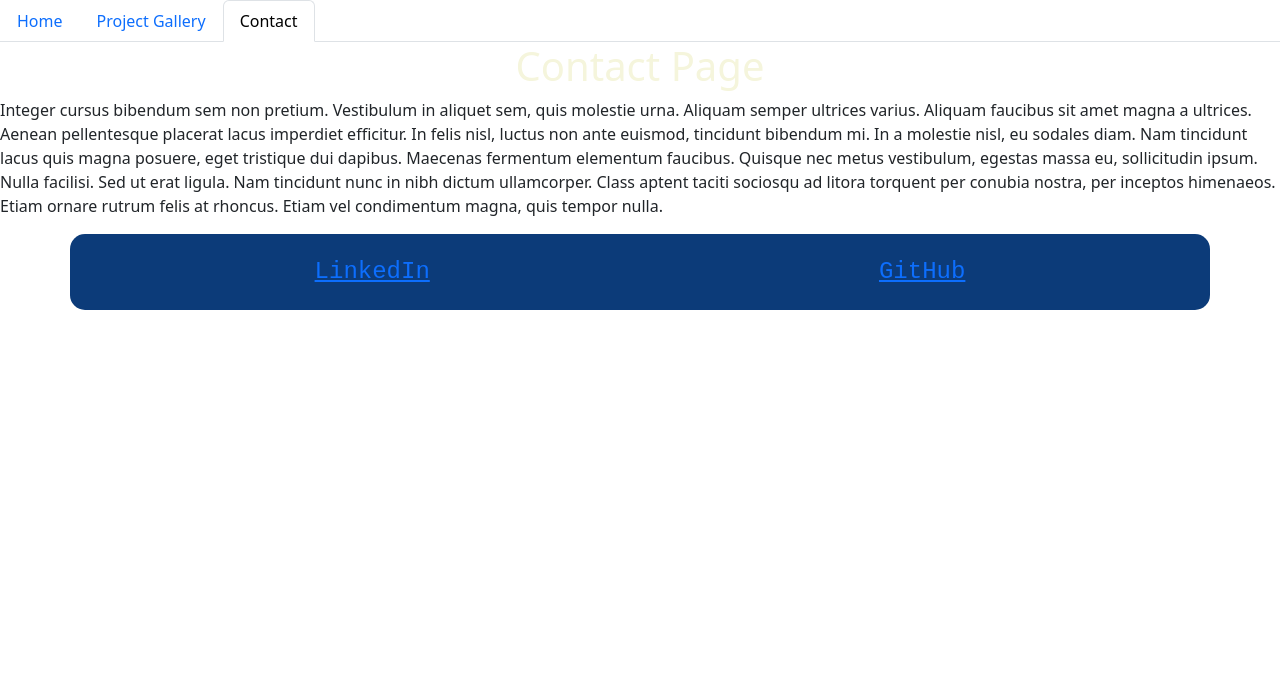
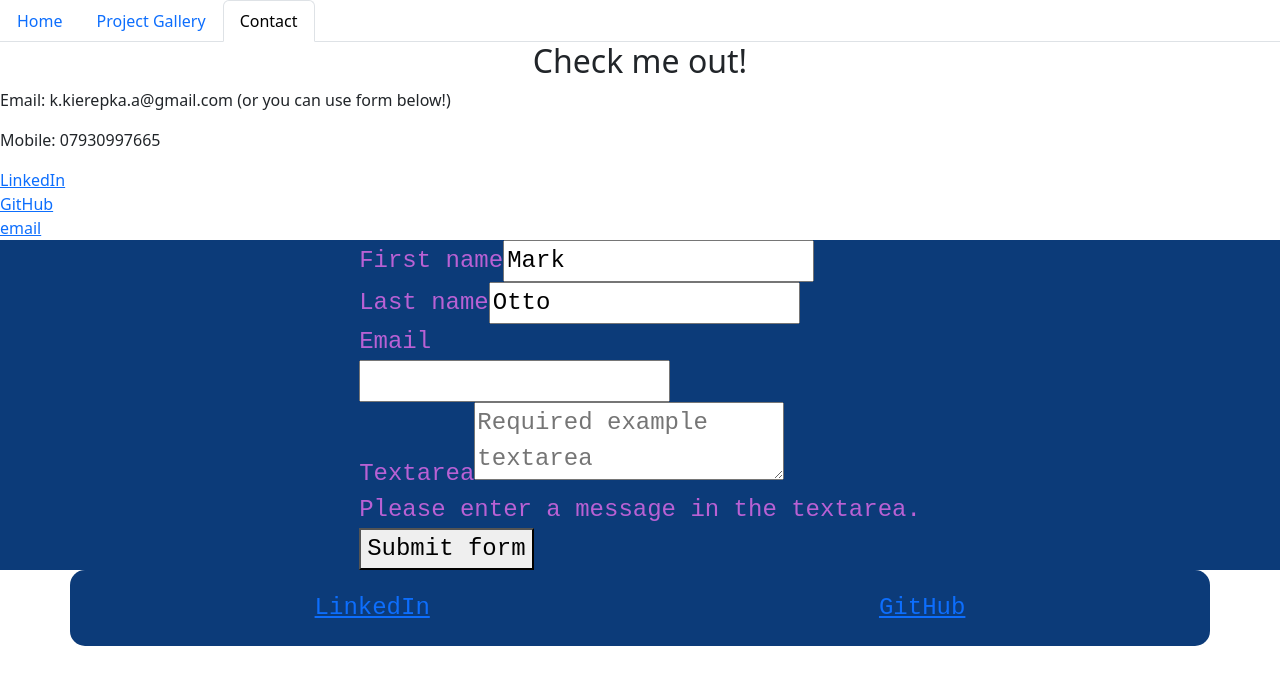
Before and after one commit to klaudia102/react-portfolio, a React (Vite) app: page /contact in a window 1280 px wide. Shown: the top 684 px of the page. Built offline with nearby package versions, Linux system fonts and the light colour scheme.

Commit message:
added code for contact page

```diff
--- /dev/null
+++ b/src/components/assets/style/contact.css
@@ -0,0 +1,25 @@
+.contact-container{
+    background-color: rgb(12, 59, 121) !important;
+    align-content: center;
+    font-size: 150% !important;
+    font-family: 'Courier New', Courier, monospace;
+    color: rgb(185, 97, 212);
+}
+.contact-form {
+    background-color: rgb(12, 59, 121) !important;
+    align-content: center;
+    font-size: 150% !important;
+    font-family: 'Courier New', Courier, monospace;
+    color: rgb(185, 97, 212);
+    display:flex;
+    align-items: center;
+    justify-content: center;
+}
+.contact-info {
+    background-color: rgb(12, 59, 121) !important;
+    align-content: center;
+    font-size: 150% !important;
+    font-family: 'Courier New', Courier, monospace;
+    color: rgb(185, 97, 212);
+
+}
--- a/src/components/assets/style/home.css
+++ b/src/components/assets/style/home.css
@@ -2,17 +2,16 @@
 .baner {
     background-color: rgb(12, 59, 121) !important;
     align-content: center;
-    }
+    font-size: 150% !important;
+    font-family: 'Courier New', Courier, monospace;
+    color: rgb(185, 97, 212);
+}
+
 img  {
     width: 300px;
 
 }
 
-.baner {
-    font-size: 150% !important;
-    font-family: 'Courier New', Courier, monospace;
-    color: rgb(185, 97, 212);
-}
 h1 {
     color: beige;
 }
--- a/src/components/footer.jsx
+++ b/src/components/footer.jsx
@@ -1,12 +1,11 @@
 import React from 'react';
-import { NavLink } from 'react-router-dom';
 import './assets/style/footer.css'
 
 function Footer() {
     return <>
         <div className="container">
-            <a href='https://www.linkedin.com/in/klaudia-kierepka'>LinkedIn</a>
-            <a href='https://github.com/klaudia102'>GitHub</a>
+            <a href='https://www.linkedin.com/in/klaudia-kierepka' target='blank'>LinkedIn</a>
+            <a href='https://github.com/klaudia102'target='blank'>GitHub</a>
         </div>
     </>
 }
--- a/src/components/pages/Contact.jsx
+++ b/src/components/pages/Contact.jsx
@@ -1,26 +1,65 @@
 import React from 'react';
 import { Link, Route, Routes } from 'react-router-dom';
+import '../assets/style/contact.css'
 
 
-function Contact(props) {
+function Contact() {
   return (
-    <div>
-      <h1>Contact Page</h1>
-      <p>
-        Integer cursus bibendum sem non pretium. Vestibulum in aliquet sem, quis
-        molestie urna. Aliquam semper ultrices varius. Aliquam faucibus sit amet
-        magna a ultrices. Aenean pellentesque placerat lacus imperdiet
-        efficitur. In felis nisl, luctus non ante euismod, tincidunt bibendum
-        mi. In a molestie nisl, eu sodales diam. Nam tincidunt lacus quis magna
-        posuere, eget tristique dui dapibus. Maecenas fermentum elementum
-        faucibus. Quisque nec metus vestibulum, egestas massa eu, sollicitudin
-        ipsum. Nulla facilisi. Sed ut erat ligula. Nam tincidunt nunc in nibh
-        dictum ullamcorper. Class aptent taciti sociosqu ad litora torquent per
-        conubia nostra, per inceptos himenaeos. Etiam ornare rutrum felis at
-        rhoncus. Etiam vel condimentum magna, quis tempor nulla.
-      </p>
+    <>
+      <div nameClass='contact-container'>
 
-    </div>
+        <div nameClass='contact-info'>
+
+
+        <h2> Check me out!</h2>
+        <p> Email: k.kierepka.a@gmail.com (or you can use form below!)</p>
+        <p>Mobile: 07930997665</p>
+        <a href='https://www.linkedin.com/in/klaudia-kierepka' target='blank'>LinkedIn</a> <br />
+        <a href='https://github.com/klaudia102' target='blank'>GitHub</a> <br />
+        <a href='' target='blank'>email</a>
+ </div>
+
+
+        <div className='contact-form'>
+          <form nameClass="row g-3 needs-validation" novalidate>
+            <div nameClass="col-md-4 position-relative">
+              <label for="validationTooltip01" nameClass="form-label">First name</label>
+              <input type="text" nameClass="form-control" id="validationTooltip01" value="Mark" required />
+              <div nameClass="valid-tooltip">
+              </div>
+            </div>
+            <div nameClass="col-md-4 position-relative">
+              <label for="validationTooltip02" nameClass="form-label">Last name</label>
+              <input type="text" nameClass="form-control" id="validationTooltip02" value="Otto" required />
+              <div nameClass="valid-tooltip">
+              </div>
+            </div>
+            <div nameClass="col-md-4 position-relative">
+              <label for="validationTooltipUsername" nameClass="form-label">Email</label>
+              <div nameClass="input-group has-validation">
+                <span nameClass="input-group-text" id="validationTooltipUsernamePrepend"></span>
+                <input type="text" nameClass="form-control"
+                  id="validationTooltipUsername" aria-describedby="validationTooltipUsernamePrepend" required />
+                <div nameClass="invalid-tooltip">
+                </div>
+              </div>
+            </div>
+            <form nameClass="was-validated">
+              <div nameClass="mb-3">
+                <label for="validationTextarea" nameClass="form-label">Textarea</label>
+                <textarea nameClass="form-control" id="validationTextarea" placeholder="Required example textarea" required></textarea>
+                <div nameClass="invalid-feedback">
+                  Please enter a message in the textarea.
+                </div>
+              </div>
+            </form>
+            <div nameClass="col-12">
+              <button nameClass="btn btn-primary" type="submit">Submit form</button>
+            </div>
+          </form>
+        </div>
+      </div>
+    </>
   );
 }
 
```
Also changed, not shown: src/components/Project.jsx (+20 -13 lines), src/components/assets/style/header.css (added, +15 -0 lines), src/components/assets/style/project.css (added, +13 -0 lines).
